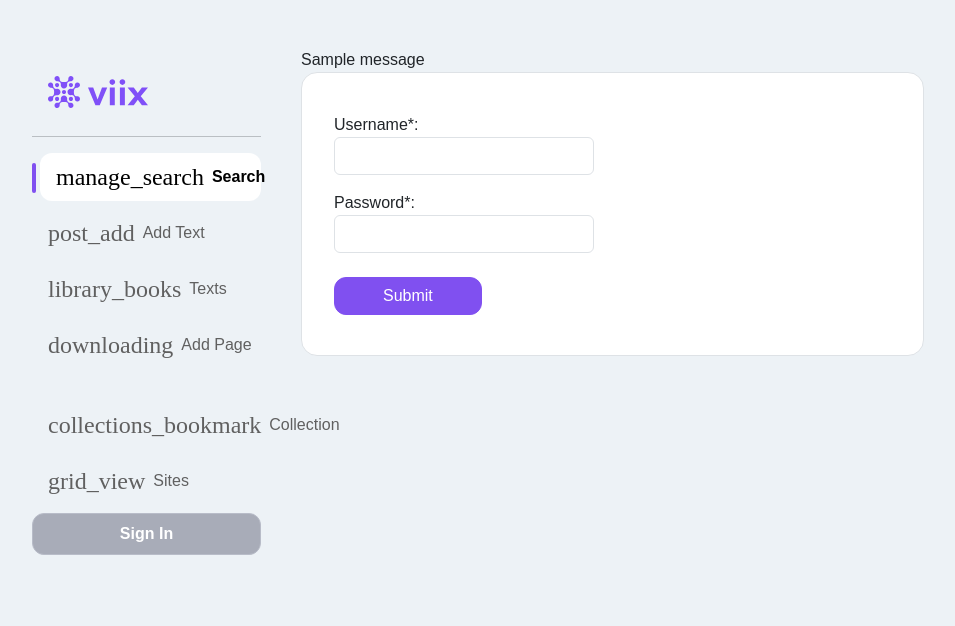
After one commit to diixo/viix-ai, a Django app: page /signin in a window 1280 px wide. The commit adds this page. Shown: the top 626 px of the page, without its empty margins (66-1021 px from the left). Run offline with Django 5.2, Linux system fonts and the light colour scheme; tables that the repository leaves empty hold one stand-in row (values such as "Sample post"); one stand-in notice (Sample message) is shown; some libraries are stand-ins or nearby versions; some web fonts are replaced.

Commit message:
signin, forms.py ++, logining

```diff
--- a/core/app_main/templates/app_main/base.html
+++ b/core/app_main/templates/app_main/base.html
@@ -55,6 +55,18 @@
                                     </a>
                                 </li>
                                 <li class="nav-item pb-2">
+                                    <a href="{% url 'app_main:add-text' %}" class="nav-link">
+                                        <span class="material-icons">post_add</span>
+                                        Add Text
+                                    </a>
+                                </li>
+                                <li class="nav-item pb-2">
+                                    <a href="" class="nav-link">
+                                        <span class="material-icons">library_books</span>
+                                        Texts
+                                    </a>
+                                </li>
+                                <li class="nav-item pb-2">
                                     <a href="{% url 'app_main:add-page' %}" class="nav-link">
                                         <span class="material-icons">downloading</span>
                                         Add Page
@@ -72,19 +84,14 @@
                                         Sites
                                     </a>
                                 </li>
-                                <li class="nav-item pb-2">
-                                    <a href="{% url 'app_main:add-text' %}" class="nav-link">
-                                        <span class="material-icons">post_add</span>
-                                        Add Text
-                                    </a>
-                                </li>
-                                <li class="nav-item pb-2">
-                                    <a href="" class="nav-link">
-                                        <span class="material-icons">library_books</span>
-                                        Texts
-                                    </a>
-                                </li>
                             </ul>
+                            {% if not user.is_authenticated %}
+                            <a href="{% url 'app_main:signin' %}" type="button"
+                                class="btn btn-gray w-300 text-decoration-none rounded-md py-2 fw-bold m-0">Sign In</a>
+                            {% else %}
+                            <a href="{% url 'app_main:logout' %}" type="button"
+                                class="btn btn-gray w-300 text-decoration-none rounded-md py-2 fw-bold m-0">Log out</a>
+                            {% endif %}
                         </div>
                     </div>
 
--- /dev/null
+++ b/core/app_main/templates/app_main/signin.html
@@ -0,0 +1,35 @@
+{% extends "app_main/base.html" %}
+
+{% block content %}
+
+{% if messages %}
+<div>
+    {% for message in messages %}
+    <div {% if message.tags %} class="alert-{{ message.tags }}" {% endif %}>{{ message }}</div>
+    {% endfor %}
+</div>
+{% endif %}
+
+
+<form class="bg-white rounded-4 p-4 border border-1 col-9" method="post">
+    {% csrf_token %}
+    <div class="mt-3 ms-2">
+        <label style="width: 260px"> Username*:
+            <input class="form-control" type="text" name="username" required>
+        </label>
+    </div>
+
+    <div class="mt-3 ms-2">
+        <label style="width: 260px">Password*:
+            <input class="form-control" type="password" name="password" required>
+        </label>
+    </div>
+
+    <div class="mt-4 ms-2">
+        <button type="submit" class="btn btn-violet rounded-md px-5">Submit</button>
+        <div class="pt-3"></div>
+    </div>
+</form>
+
+
+{% endblock %}
--- a/core/app_main/urls.py
+++ b/core/app_main/urls.py
@@ -2,13 +2,13 @@
 from django.urls import path
 from . import views
 
-
 app_name = "app_main"
-
 
 urlpatterns = [
     path("", views.ai_search, name="main"),
-    path("ai-search", views.ai_search, name="ai-search"),
+    path("ai-search", views.ai_search,   name="ai-search"),
+    path("signin",    views.login_view,  name="signin"),
+    path("logout",    views.logout_view, name="logout"),
     path("add-text", views.add_text, name="add-text"),
     path("add-page", views.add_page, name="add-page"),
 ]
--- a/core/app_main/views.py
+++ b/core/app_main/views.py
@@ -1,5 +1,10 @@
 
 from django.shortcuts import render, redirect
+from django.urls import reverse
+from django.contrib.auth import authenticate, logout, login as auth_login
+from django.contrib.auth.decorators import login_required
+from django.contrib import messages
+from django.conf import settings
 from . import viix_api
 
 
@@ -35,6 +40,29 @@ def ai_search(request):
         })
 
 
+def login_view(request):
+    if request.user.is_authenticated:
+        return redirect(to="app_main:main")
+
+    if request.method == "POST":
+        username = request.POST.get("username")
+        password = request.POST.get("password")
+        user = authenticate(request, username=username, password=password)
+        if user is not None:
+            auth_login(request, user)
+            return redirect(to="app_main:main")
+        else:
+            messages.error(request, "Wrong username or password")
+    return render(request, "app_main/signin.html")
+
+
+@login_required
+def logout_view(request):
+    logout(request)
+    return redirect(to="app_main:main")
+    #return redirect(to="app_main:signin")
+
+
 def add_text(request):
     api = viix_api.get_api()
     if request.method == "POST":
@@ -64,7 +92,7 @@ def add_page(request):
             return redirect(to="app_main:main")
             #return redirect(to="app_main:ai-search")
 
-    return redirect(to="app_main:ai-search")
+    return redirect(to="app_main:main")
     return render(request, "app_main/add-page.html", context={
         "title": "viix add_page: AI-search",
         "description": "add_page: viix AI-search for AI-tools"})
```
Also changed, not shown: core/app_main/forms.py (added, +14 -0 lines).
